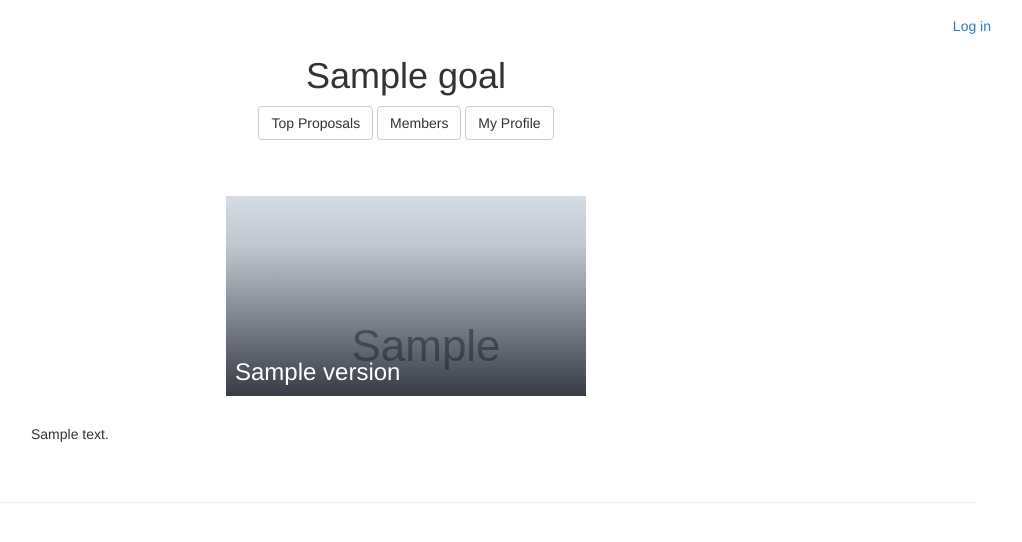
After one commit to Cmlsltnl/shared-goals, a Django app: template src/proposal/templates/proposal/review.html in a window 1280 px wide. The commit adds this page. Shown: the top 542 px of the page, without its empty margins (234-1256 px from the left). Run offline with Django 3.2, Linux system fonts and the light colour scheme; tables that the repository leaves empty hold one stand-in row (values such as "Sample post"); the template is opened without the code that fills it: values that come from a table or form of the project are taken from there, most other values are stand-ins (such as "Sample title", 1, 10 or a date in 2020); grey boxes marked "Sample" are stand-in pictures; data that the repository does not hold is empty; some libraries are stand-ins or nearby versions.

Commit message:
Hook up the ReviewView

```diff
--- a/src/proposal/templates/proposal/proposal.html
+++ b/src/proposal/templates/proposal/proposal.html
@@ -2,7 +2,6 @@
 
 {% load staticfiles %}
 {% load markdown_deux_tags %}
-{% load humanize %}
 
 {% block head %}
 <script src="{% static 'proposal/proposal.js' %}" type="text/javascript"></script>
@@ -26,13 +25,13 @@
     <div class="col-md-4">
       <div class="proposal--photo" href="{% url 'proposal' goal.slug proposal.slug %}" style="background-image:url({{ proposal.image.url }});">
         <div class="proposal--gradient"></div>
-        <h3 class="proposal--title">{{ proposal.get_current_version.title }}</h3>
+        <h3 class="proposal--title">{{ version.title }}</h3>
       </div>
     </div>
   </div>
   <div class="row small-gap-below">
     <div class="col-md-2"></div>
-    <div class="col-md-8">{{ proposal.get_current_version.description|markdown }}
+    <div class="col-md-8">{{ version.description|markdown }}
       <form action="." class="big-gap-above" enctype="multipart/form-data" id="review_form" method="post">
         {% csrf_token %}
         <p>
--- /dev/null
+++ b/src/proposal/templates/proposal/review.html
@@ -0,0 +1,37 @@
+{% extends 'base.html' %}
+
+{% load staticfiles %}
+{% load markdown_deux_tags %}
+
+{% block head %}
+<script src="{% static 'proposal/proposal.js' %}" type="text/javascript"></script>
+{% endblock %}
+
+
+{% block content %}
+
+  <div class="row big-gap-below">
+    <div class="text-center">
+      <h1>{{ goal.title }}</h1>
+      <div class="button-grp">
+        <button class="btn btn-default" onclick="location.href='{% url 'goal' goal.slug %}';">Top Proposals</button>
+        <button class="btn btn-default">Members</button>
+        <button class="btn btn-default" onclick="location.href='{% url 'profile' goal.slug %}';">My Profile</button>
+      </div>
+    </div>
+  </div>
+  <div class="row small-gap-below">
+    <div class="col-md-4"></div>
+    <div class="col-md-4">
+      <div class="proposal--photo" href="{% url 'proposal' goal.slug proposal.slug %}" style="background-image:url({{ proposal.image.url }});">
+        <div class="proposal--gradient"></div>
+        <h3 class="proposal--title">{{ version.title }}</h3>
+      </div>
+    </div>
+  </div>
+  <div class="row small-gap-below">
+    <div class="col-md-2"></div>
+    <div class="col-md-8">{{ version.description|markdown }}</div>
+  </div>
+
+{% endblock %}
--- a/src/proposal/views.py
+++ b/src/proposal/views.py
@@ -261,6 +261,7 @@ class ReviewView(View):
 
         context = {
             'goal': goal,
+            'proposal': review.version.proposal,
             'member': member,
             'review': review,
             'version': review.version,
```
Also changed, not shown: src/proposal/templates/dominate_tags.py (+11 -0 lines), src/proposal/templates/proposal/proposal_html.py (+4 -15 lines), src/proposal/templates/proposal/review_html.py (added, +38 -0 lines).
